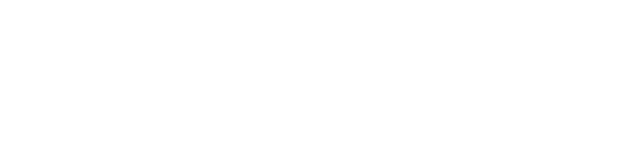
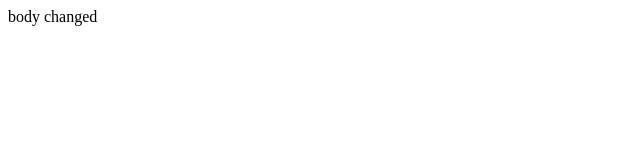
Before and after one commit to fariplaces/shareit, a plain HTML site: page index.html in a window 1280 px wide. Shown: the whole page, without its empty margins (0-640 px from the left). Drawn offline with Linux system fonts and the light colour scheme.

Commit message:
new commit

```diff
--- a/index.html
+++ b/index.html
@@ -7,5 +7,6 @@
 </head>
 <body>
 
+    body changed
 </body>
 </html>
```
